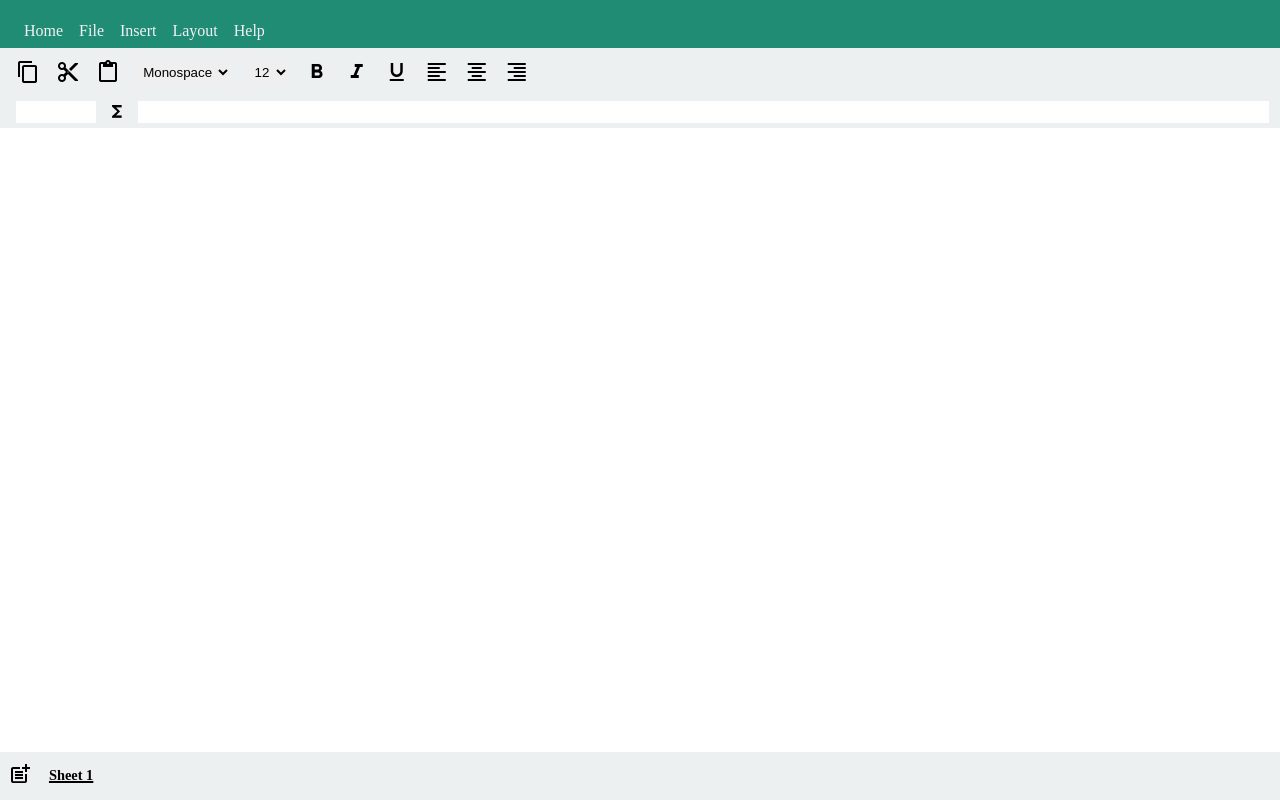
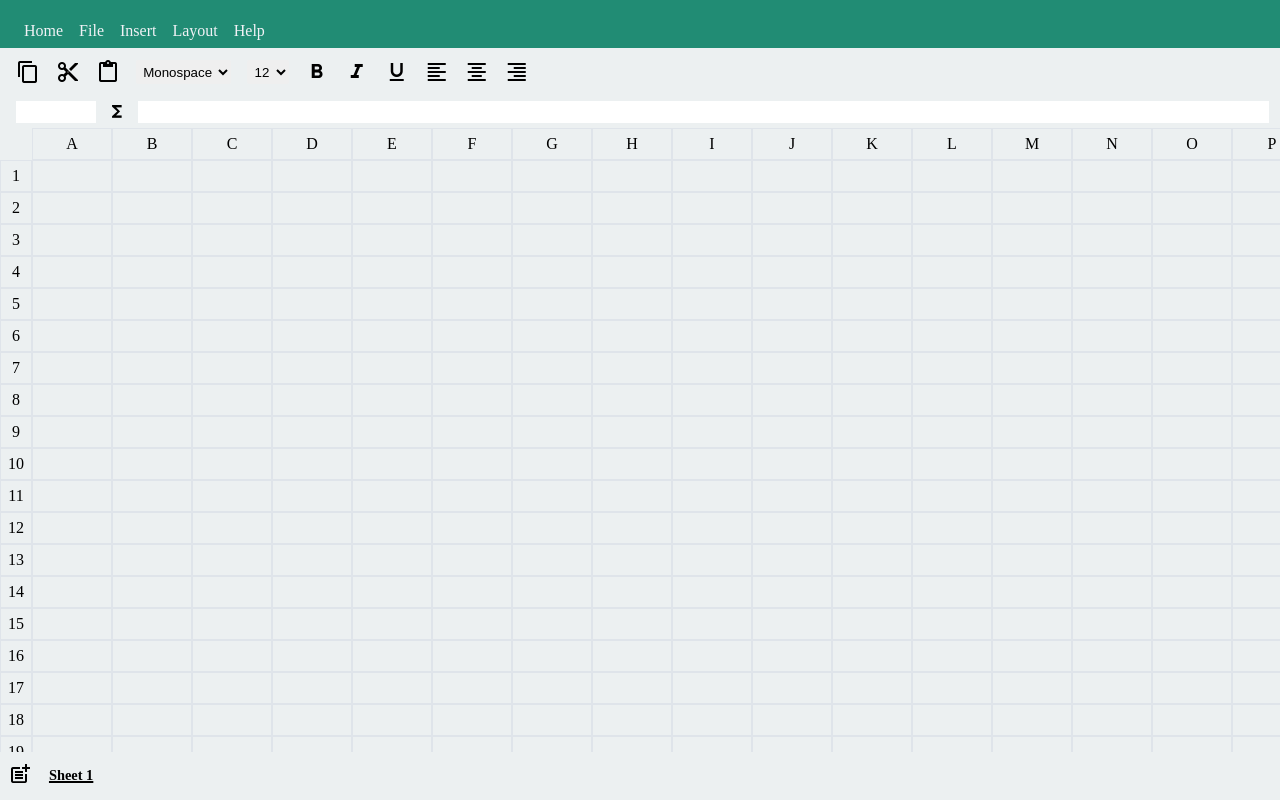
Before and after one commit to rajathongal/Excel_v1, a plain HTML site: page index.html in a window 1280 px wide. Drawn offline with Linux system fonts and the light colour scheme.

Commit message:
grid structure completed

```diff
--- a/index.html
+++ b/index.html
@@ -5,14 +5,16 @@
     <meta name="viewport" content="width=device-width, initial-scale=1.0" />
     <title>Excel v1</title>
 
-    <!-- imports -->
+    <!-- CSS Import -->
     <link rel="stylesheet" href="./style.css" />
+    <!-- Material Icon Import -->
     <link
       href="https://fonts.googleapis.com/icon?family=Material+Icons"
       rel="stylesheet"
     />
   </head>
   <body>
+    <!-- Page Actions Container -->
     <div class="page-actions-container">
       <div class="page-action">Home</div>
       <div class="page-action">File</div>
@@ -20,6 +22,7 @@
       <div class="page-action">Layout</div>
       <div class="page-action">Help</div>
     </div>
+    <!-- Cell Props Container -->
     <div class="cell-props-actions-container">
       <span class="material-icons"> content_copy </span>
       <span class="material-icons"> content_cut </span>
@@ -44,12 +47,21 @@
       <span class="material-icons"> format_align_center </span>
       <span class="material-icons"> format_align_right </span>
     </div>
+    <!-- Formula Container -->
     <div class="formula-actions-container">
       <input type="text" readonly class="address-bar" />
       <span class="material-icons" id="formula-icon"> functions </span>
       <input type="text" class="formula-bar" />
     </div>
-    <div class="grid-actions-container"></div>
+    <!-- Grid Container -->
+    <div class="grid-actions-container">
+      <div class="top-left-dummy-box"></div>
+      <div class="address-col-container"></div>
+      <div class="cells-container">
+        <div class="address-row-container"></div>
+      </div>
+    </div>
+    <!-- Sheet Actions Container -->
     <div class="sheet-actions-container">
       <div class="sheet-add-icon">
         <span class="material-icons"> post_add </span>
@@ -58,6 +70,7 @@
         <div class="sheet-folder">Sheet 1</div>
       </div>
     </div>
+    <!-- Script Import -->
     <script src="./script.js"></script>
   </body>
 </html>
--- a/script.js
+++ b/script.js
@@ -0,0 +1,46 @@
+// Grid Functionality
+const rows = 100;
+const cols = 26;
+
+// Populate Row Headers
+let addressColContainer = document.querySelector(".address-col-container");
+for (let i = 0; i < rows; i++) {
+  let addressColCell = document.createElement("div");
+  addressColCell.setAttribute("class", "address-col-cell");
+  addressColCell.innerText = i + 1;
+  addressColContainer.appendChild(addressColCell);
+}
+
+// Populate Column Headers
+let addressRowContainer = document.querySelector(".address-row-container");
+for (let i = 0; i < cols; i++) {
+  let addressRowCell = document.createElement("div");
+  addressRowCell.setAttribute("class", "address-row-cell");
+  addressRowCell.innerText = String.fromCharCode(65 + i);
+  addressRowContainer.appendChild(addressRowCell);
+}
+
+// Populate Grid
+let cellsContainer = document.querySelector(".cells-container");
+for (let i = 0; i < rows; i++) {
+  let rowContainer = document.createElement("div");
+  rowContainer.setAttribute("class", "row");
+  for (let j = 0; j < cols; j++) {
+    let cell = document.createElement("div");
+    cell.setAttribute("class", "cell");
+    cell.setAttribute("contenteditable", "true");
+    rowContainer.appendChild(cell);
+    addListnerForCellAddressDisplay(cell, i, j);
+  }
+  cellsContainer.appendChild(rowContainer);
+}
+
+// TO show Cell id
+let addressBar = document.querySelector(".address-bar");
+function addListnerForCellAddressDisplay(cell, i, j) {
+  cell.addEventListener("click", (e) => {
+    let rowId = i+1;
+    let colId = String.fromCharCode(65 + j);
+    addressBar.value = `${colId}:${rowId}`
+  })
+}
--- a/style.css
+++ b/style.css
@@ -104,6 +104,7 @@ body {
 
 .address-bar {
   width: 5rem;
+  text-align: center;
 }
 
 .formula-bar {
@@ -144,6 +145,69 @@ body {
   font-size: 0.9rem;
 }
 
+/* Grid CSS */
 .grid-actions-container {
   height: calc(100vh - 3rem - 2rem - 3rem - 3rem);
+  position: relative;
+  overflow: scroll;
+  background-color: #ecf0f1;
 }
+
+.top-left-dummy-box {
+  height: 2rem;
+  width: 2rem;
+  background-color: #ecf0f1;
+  position: fixed;
+  z-index: 5;
+}
+
+.address-col-container {
+  position: sticky;
+  top: 2rem;
+  left: 0;
+}
+
+.address-row-container {
+  height: 2rem;
+  display: flex;
+  position: sticky;
+  top: 0;
+  left: 2rem;
+}
+
+.cells-container {
+  position: absolute;
+  top: 0;
+  left: 2rem;
+}
+
+.address-col-cell {
+  height: 2rem;
+  width: 2rem;
+  text-align: center;
+  border: 1px solid #dfe4ea;
+  display: flex;
+  justify-content: center;
+  align-items: center;
+}
+
+.address-row-cell {
+  height: 2rem;
+  width: 5rem;
+  text-align: center;
+  border: 1px solid #dfe4ea;
+  display: flex;
+  justify-content: center;
+  align-items: center;
+}
+
+.row{
+  display: flex;
+}
+
+.cell {
+  height: 2rem;
+  width: 5rem;
+  border: 1px solid #dfe4ea;
+  outline: none;
+}
```
